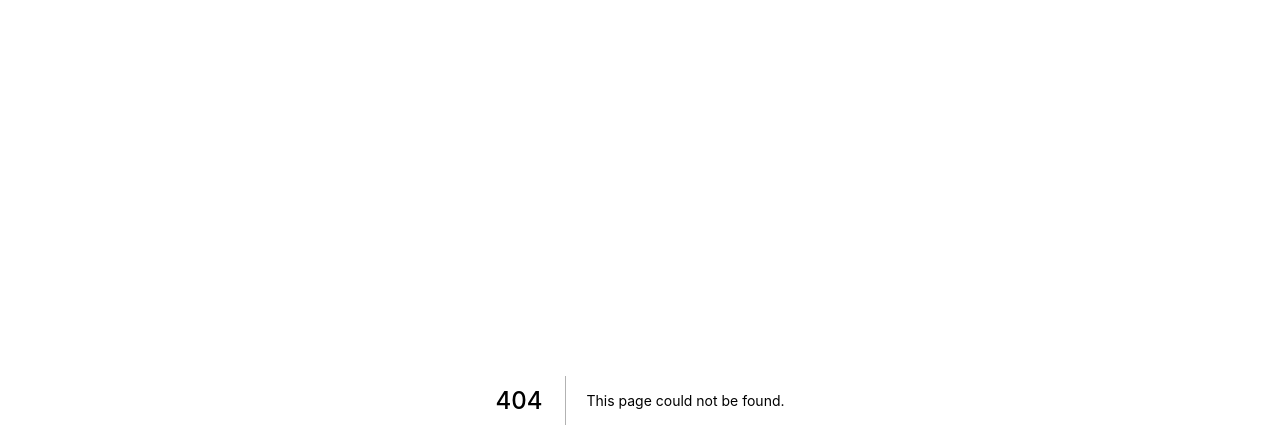
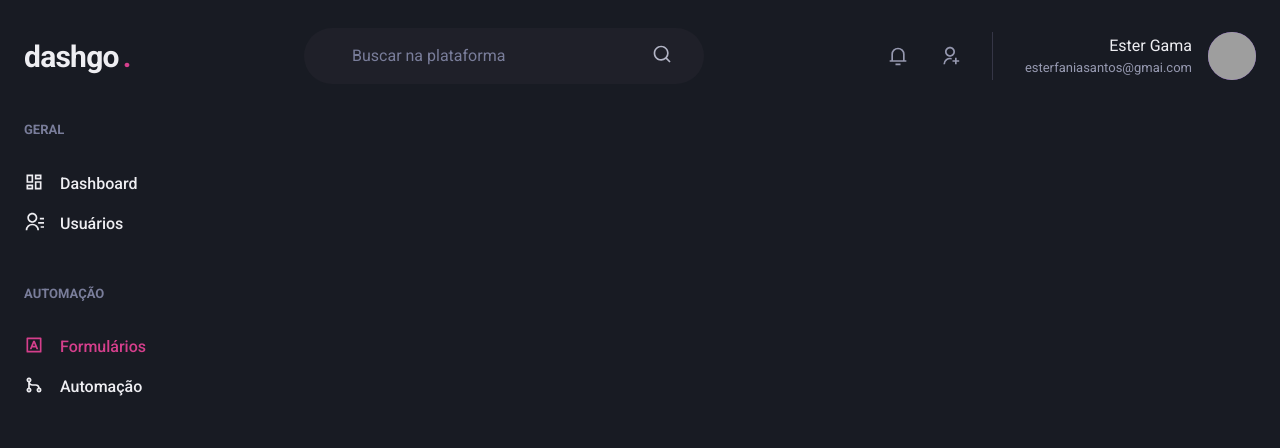
Before and after one commit to esterfania/dashgo, a Next.js app: page /forms in a window 1280 px wide. Before the commit this address had no page. Shown: the top 448 px of the page. Built offline with nearby package versions, Linux system fonts and the light colour scheme; grey boxes are pictures that could not be loaded.

Commit message:
feat: add ActiveLink component

```diff
--- /dev/null
+++ b/src/components/ActiveLink.tsx
@@ -0,0 +1,29 @@
+import {
+  Text,
+  Link as ChakraLink,
+  Icon,
+  LinkProps as ChakraLinkProps,
+} from '@chakra-ui/react';
+import { IconType } from 'react-icons';
+import { useRouter } from 'next/dist/client/router';
+import Link from 'next/link';
+
+interface ActiveLinkProps extends ChakraLinkProps {
+  icon: IconType;
+  text: string;
+}
+export function ActiveLink({ icon, text, href, ...rest }: ActiveLinkProps) {
+  const { asPath } = useRouter();
+  const activeColor = asPath === href ? 'pink.500' : '';
+
+  return (
+    <Link href={href}>
+      <ChakraLink display='flex' align='center' color={activeColor} {...rest}>
+        <Icon as={icon} fontSize='20' />
+        <Text ml='4' fontWeight='medium'>
+          {text}
+        </Text>
+      </ChakraLink>
+    </Link>
+  );
+}
--- a/src/components/Sidebar.tsx
+++ b/src/components/Sidebar.tsx
@@ -1,10 +1,12 @@
-import { Box, Stack, Text, Link, Icon } from '@chakra-ui/react';
+import { Box, Stack, Text } from '@chakra-ui/react';
+
 import {
   RiDashboardLine,
   RiContactsLine,
   RiInputMethodLine,
   RiGitMergeLine,
 } from 'react-icons/ri';
+import { ActiveLink } from './ActiveLink';
 
 export function Sidebar() {
   return (
@@ -15,18 +17,12 @@ export function Sidebar() {
             GERAL
           </Text>
           <Stack spacing='4' mt='8' aling='stretch'>
-            <Link display='flex' align='center'>
-              <Icon as={RiDashboardLine} fontSize='20' />
-              <Text ml='4' fontWeight='medium'>
-                Dashboard
-              </Text>
-            </Link>
-            <Link display='flex' align='center'>
-              <Icon as={RiContactsLine} fontSize='20' />
-              <Text ml='4' fontWeight='medium'>
-                Usuários
-              </Text>
-            </Link>
+            <ActiveLink
+              icon={RiDashboardLine}
+              text='Dashboard'
+              href='/dashboard'
+            />
+            <ActiveLink icon={RiContactsLine} text='Usuários' href='/users' />
           </Stack>
         </Box>
         <Box>
@@ -34,18 +30,16 @@ export function Sidebar() {
             AUTOMAÇÃO
           </Text>
           <Stack spacing='4' mt='8' aling='stretch'>
-            <Link display='flex' align='center'>
-              <Icon as={RiInputMethodLine} fontSize='20' />
-              <Text ml='4' fontWeight='medium'>
-                Formulários
-              </Text>
-            </Link>
-            <Link display='flex' align='center'>
-              <Icon as={RiGitMergeLine} fontSize='20' />
-              <Text ml='4' fontWeight='medium'>
-                Automação
-              </Text>
-            </Link>
+            <ActiveLink
+              icon={RiInputMethodLine}
+              text='Formulários'
+              href='/forms'
+            />
+            <ActiveLink
+              icon={RiGitMergeLine}
+              text='Automação'
+              href='/automations'
+            />
           </Stack>
         </Box>
       </Stack>
--- /dev/null
+++ b/src/pages/forms/index.tsx
@@ -0,0 +1,13 @@
+import { Box, Flex } from '@chakra-ui/react';
+import { Header } from '../../components/Header';
+import { Sidebar } from '../../components/Sidebar';
+export default function Forms() {
+  return (
+    <Box>
+      <Header />
+      <Flex w='100%' my='6' maxWidth={1480} mx='auto' px='6'>
+        <Sidebar />
+      </Flex>
+    </Box>
+  );
+}
```
Also changed, not shown: src/pages/automations/index.tsx (added, +13 -0 lines), src/pages/users/index.tsx (added, +15 -0 lines).
